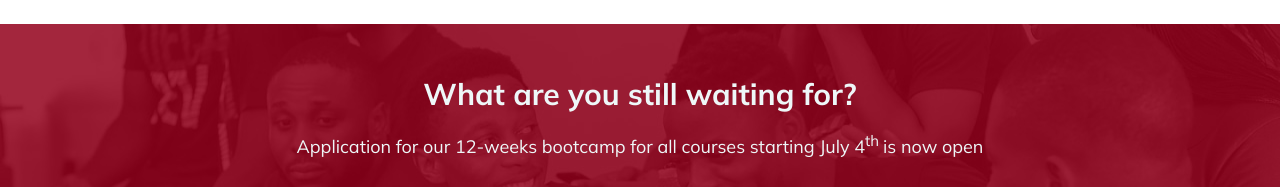
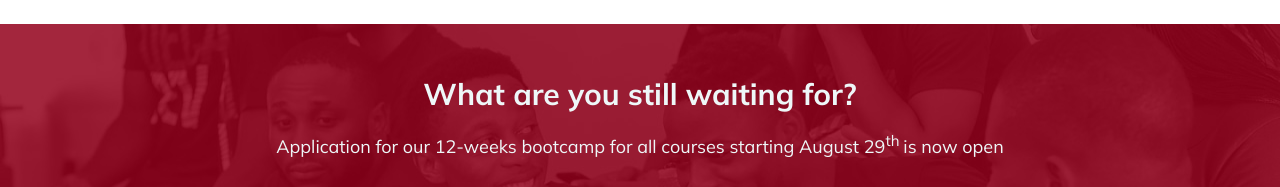
Before and after one commit to Orisfina/orisfina-bootcamp-v2, a Next.js app: page / in a window 1280 px wide. Shown: the part 4840-5027 px from the top of the page. Built offline with nearby package versions, Linux system fonts and the light colour scheme.

Commit message:
updated starting date for August stream

```diff
--- a/components/Testimonial.tsx
+++ b/components/Testimonial.tsx
@@ -46,7 +46,7 @@ const Testimonial = () => {
             <div className="apply-now">
                 <div className="z-indez-high">
                     <h2>What are you still waiting for?</h2>
-                    <p>Application for our 12-weeks bootcamp for all courses starting July 4<sup>th </sup>is now open</p>
+                    <p>Application for our 12-weeks bootcamp for all courses starting August 29<sup>th </sup>is now open</p>
                     <Button cName='btn blog_btn inline-block' link='/register'>Enroll Now</Button>
                 </div>
                 <div className="bg-overlay"></div>
```
